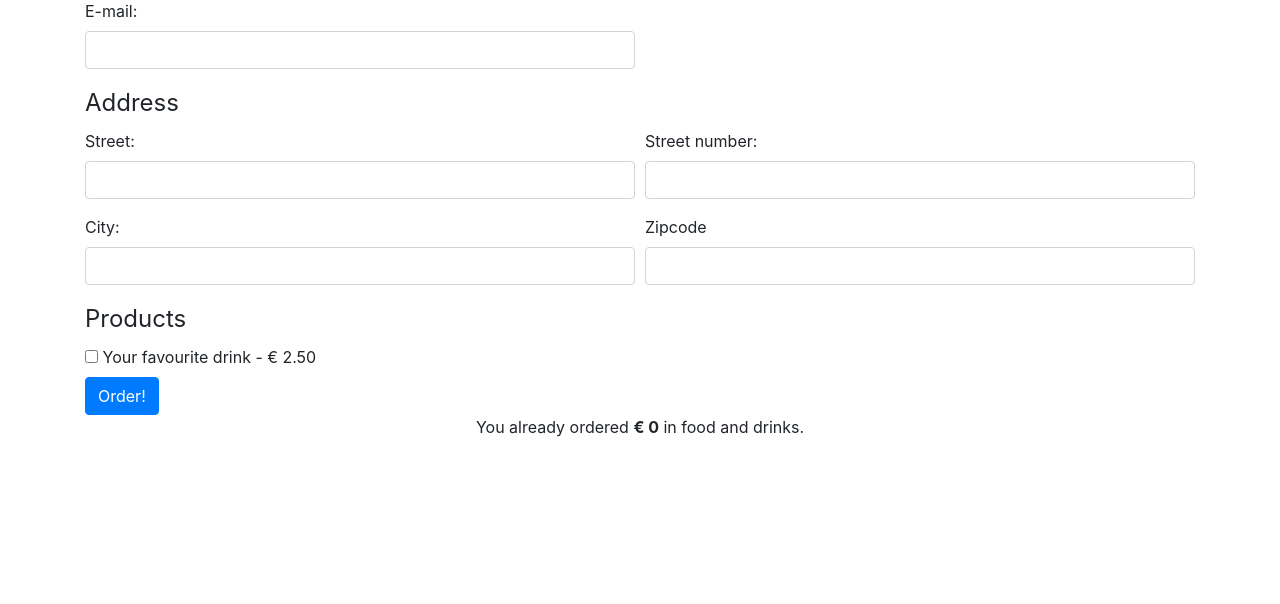
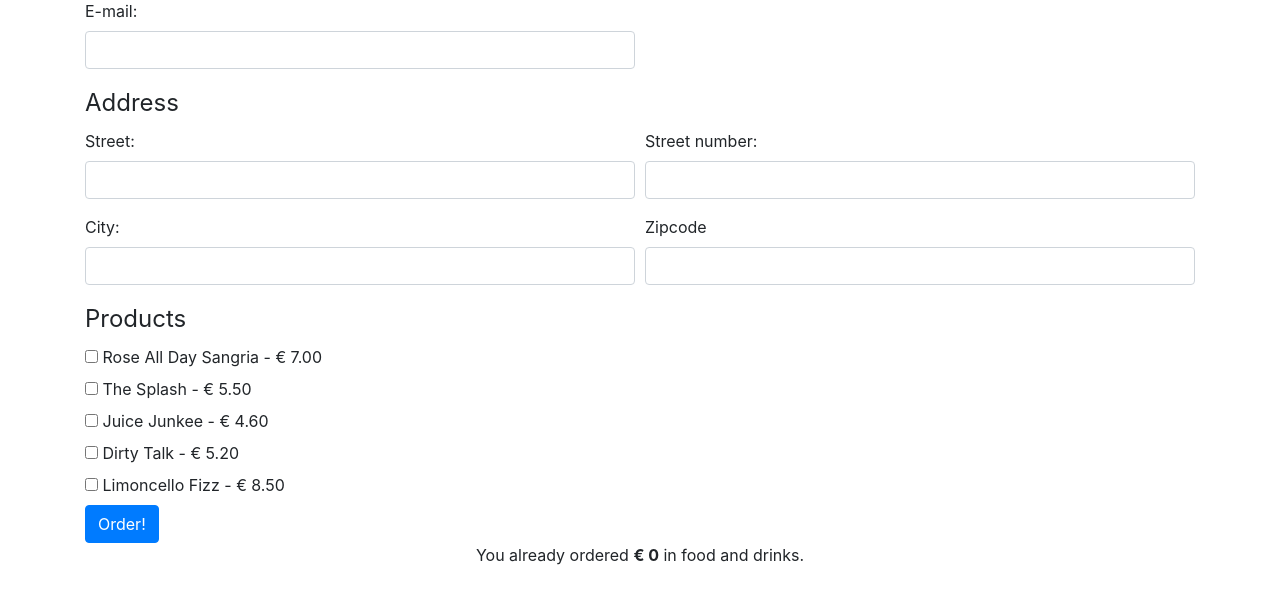
Before and after one commit to YasserB94/order-form, a PHP site: page / in a window 1280 px wide. Shown: the part 57-661 px from the top of the page. Run offline with PHP 8.4, Linux system fonts and the light colour scheme.

Commit message:
Added Products

```diff
--- a/index.php
+++ b/index.php
@@ -10,7 +10,8 @@ declare(strict_types=1);
 session_start();
 
 // Use this function when you need to need an overview of these variables
-function whatIsHappening() {
+function whatIsHappening()
+{
     echo '<h2>$_GET</h2>';
     var_dump($_GET);
     echo '<h2>$_POST</h2>';
@@ -23,8 +24,19 @@ function whatIsHappening() {
 
 // TODO: provide some products (you may overwrite the example)
 $products = [
-    ['name' => 'Your favourite drink', 'price' => 2.5],
+    ['name' => 'Rose All Day Sangria', 'price' => 7],
+    ['name' => 'The Splash', 'price' => 5.5],
+    ['name' => 'Juice Junkee', 'price' => 4.6],
+    ['name' => 'Dirty Talk', 'price' => 5.2],
+    ['name' => 'Limoncello Fizz', 'price' => 8.5],
 ];
+// $products = [
+//     ['name' => 'Manchego', 'price' => 6],
+//     ['name' => 'Spagethi', 'price' => 10.5],
+//     ['name' => 'Olive Dip', 'price' => 5.5],
+//     ['name' => 'Mixed Nuts', 'price' => 1],
+//     ['name' => 'Cheesy Nachos', 'price' => 5],
+// ];
 
 $totalValue = 0;
 
```
